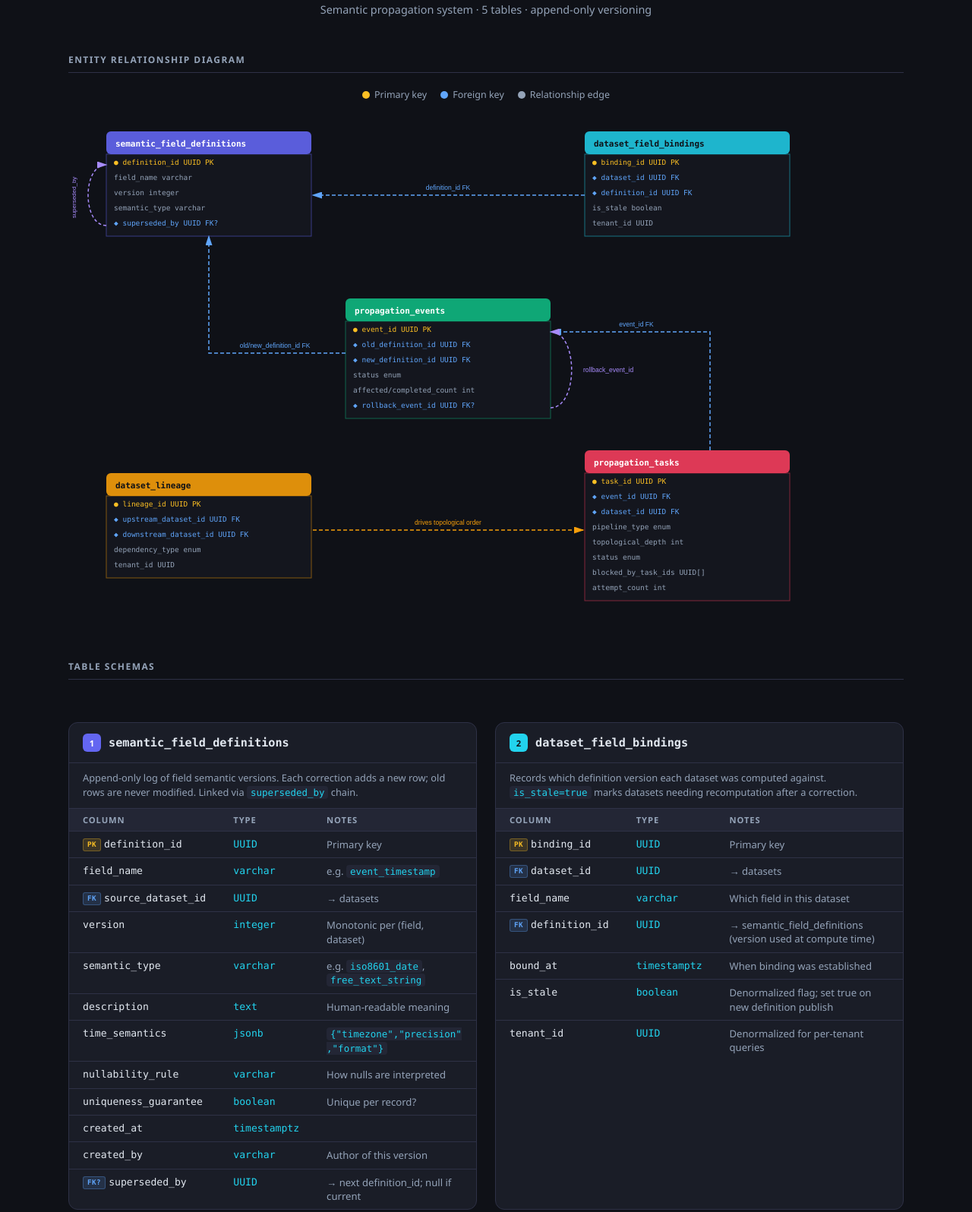
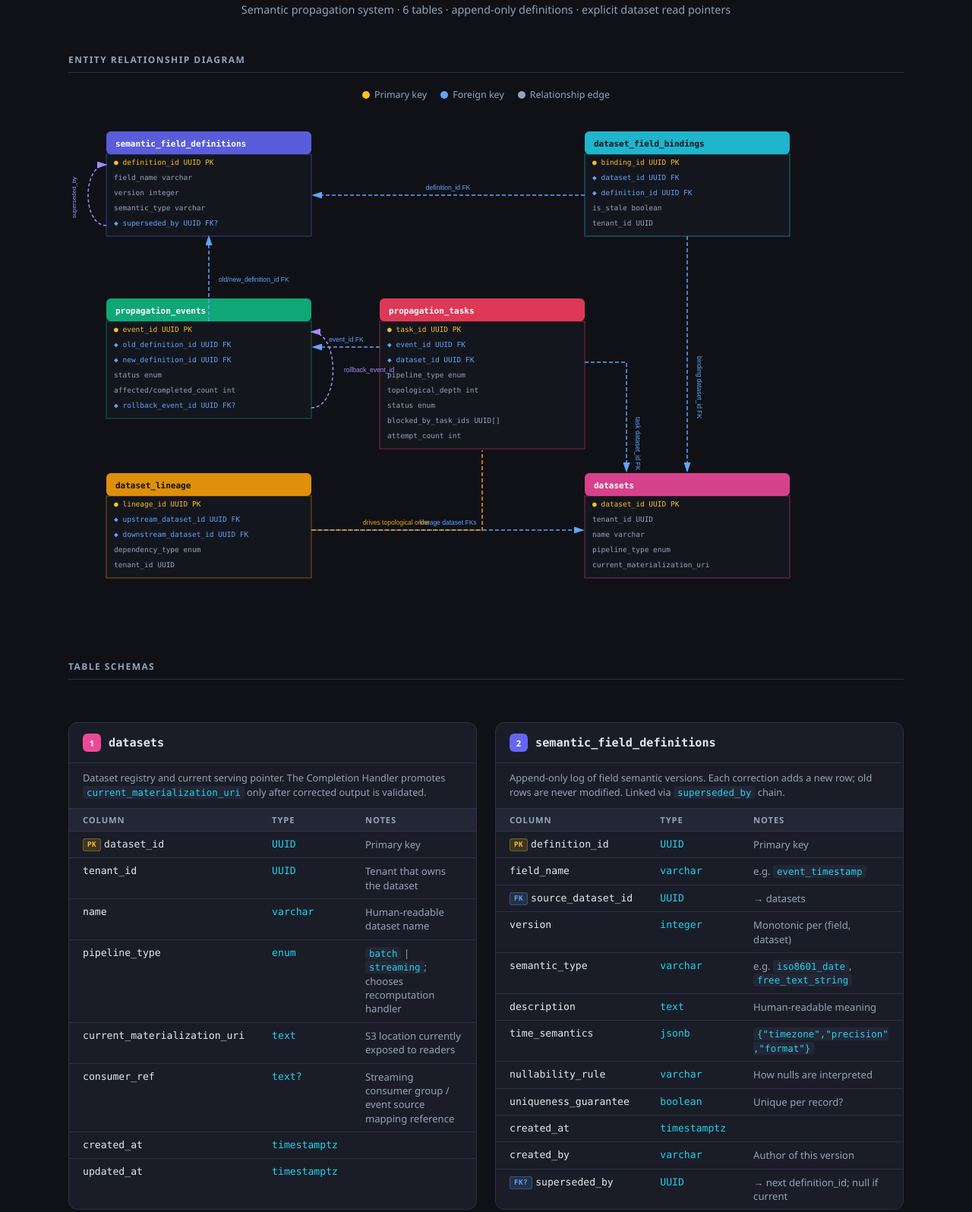
Before and after one commit to nirlevi5/walktrunir, a plain HTML site: page pages/doc1.html in a window 1280 px wide. Shown: the part 126-1722 px from the top of the page at 76% size. Drawn offline with Linux system fonts and the light colour scheme.

Commit message:
Refactor documentation to clarify dataset handling and update flow processes
- Updated references to "Streaming Control Plane" to reflect changes in processing steps from "pause → drain → replay → resume" to "pause → drain → backfill → resume".
- Revised descriptions in the Aurora PostgreSQL section to include the promotion of read pointers and updates to dataset_field_bindings.
- Enhanced the explanation of the Lambda: DAG Traversal process to include joining datasets for pipeline type.
- Clarified the streaming control process in the flow documentation to emphasize the use of historical backfill instead of replay.
- Adjusted the completion handler documentation to highlight the atomic promotion of datasets.current_materialization_uri.
- Updated the failed flow illustration to specify the untouched datasets serving pointer during failures.
- Corrected the success flow illustration to include all six metadata tables and their transitions.
- Revised the index page to accurately reflect the number of tables involved in the data models.

```diff
--- a/pages/doc1.html
+++ b/pages/doc1.html
@@ -120,6 +120,7 @@
     .c3 { background: var(--accent3); }
     .c4 { background: var(--accent4); }
     .c5 { background: var(--accent5); }
+    .c6 { background: #ec4899; }
 
     @media (max-width: 700px) {
       .erd-container { margin-bottom: 36px; }
@@ -137,7 +138,7 @@
 <div class="page-content">
 
 <h1>Document 1 — Data Models</h1>
-<p class="subtitle">Semantic propagation system · 5 tables · append-only versioning</p>
+<p class="subtitle">Semantic propagation system · 6 tables · append-only definitions · explicit dataset read pointers</p>
 
 <!-- ──────────────── ERD ──────────────── -->
 <div class="erd-container">
@@ -184,15 +185,28 @@
       <text x="690" y="144" font-size="9.5" font-family="Consolas,monospace" fill="#94a3b8">  tenant_id           UUID</text>
 
       <!-- T4: propagation_events -->
-      <rect x="365" y="240" width="270" height="30" rx="6" fill="#10b981" opacity="0.9"/>
-      <text x="377" y="260" font-size="11" font-weight="700" font-family="Consolas,monospace" fill="white">propagation_events</text>
-      <rect x="365" y="270" width="270" height="128" fill="#1a1d27" stroke="#10b981" stroke-width="1" opacity="0.5"/>
-      <text x="375" y="284" font-size="9.5" font-family="Consolas,monospace" fill="#fbbf24">● event_id               UUID PK</text>
-      <text x="375" y="304" font-size="9.5" font-family="Consolas,monospace" fill="#60a5fa">◆ old_definition_id       UUID FK</text>
-      <text x="375" y="324" font-size="9.5" font-family="Consolas,monospace" fill="#60a5fa">◆ new_definition_id       UUID FK</text>
-      <text x="375" y="344" font-size="9.5" font-family="Consolas,monospace" fill="#94a3b8">  status                   enum</text>
-      <text x="375" y="364" font-size="9.5" font-family="Consolas,monospace" fill="#94a3b8">  affected/completed_count int</text>
-      <text x="375" y="384" font-size="9.5" font-family="Consolas,monospace" fill="#60a5fa">◆ rollback_event_id       UUID FK?</text>
+      <rect x="50" y="240" width="270" height="30" rx="6" fill="#10b981" opacity="0.9"/>
+      <text x="62" y="260" font-size="11" font-weight="700" font-family="Consolas,monospace" fill="white">propagation_events</text>
+      <rect x="50" y="270" width="270" height="128" fill="#1a1d27" stroke="#10b981" stroke-width="1" opacity="0.5"/>
+      <text x="60" y="284" font-size="9.5" font-family="Consolas,monospace" fill="#fbbf24">● event_id               UUID PK</text>
+      <text x="60" y="304" font-size="9.5" font-family="Consolas,monospace" fill="#60a5fa">◆ old_definition_id       UUID FK</text>
+      <text x="60" y="324" font-size="9.5" font-family="Consolas,monospace" fill="#60a5fa">◆ new_definition_id       UUID FK</text>
+      <text x="60" y="344" font-size="9.5" font-family="Consolas,monospace" fill="#94a3b8">  status                   enum</text>
+      <text x="60" y="364" font-size="9.5" font-family="Consolas,monospace" fill="#94a3b8">  affected/completed_count int</text>
+      <text x="60" y="384" font-size="9.5" font-family="Consolas,monospace" fill="#60a5fa">◆ rollback_event_id       UUID FK?</text>
+
+      <!-- T5: propagation_tasks -->
+      <rect x="410" y="240" width="270" height="30" rx="6" fill="#f43f5e" opacity="0.9"/>
+      <text x="422" y="260" font-size="11" font-weight="700" font-family="Consolas,monospace" fill="white">propagation_tasks</text>
+      <rect x="410" y="270" width="270" height="168" fill="#1a1d27" stroke="#f43f5e" stroke-width="1" opacity="0.5"/>
+      <text x="420" y="284" font-size="9.5" font-family="Consolas,monospace" fill="#fbbf24">● task_id              UUID PK</text>
+      <text x="420" y="304" font-size="9.5" font-family="Consolas,monospace" fill="#60a5fa">◆ event_id             UUID FK</text>
+      <text x="420" y="324" font-size="9.5" font-family="Consolas,monospace" fill="#60a5fa">◆ dataset_id           UUID FK</text>
+      <text x="420" y="344" font-size="9.5" font-family="Consolas,monospace" fill="#94a3b8">  pipeline_type          enum</text>
+      <text x="420" y="364" font-size="9.5" font-family="Consolas,monospace" fill="#94a3b8">  topological_depth      int</text>
+      <text x="420" y="384" font-size="9.5" font-family="Consolas,monospace" fill="#94a3b8">  status                 enum</text>
+      <text x="420" y="404" font-size="9.5" font-family="Consolas,monospace" fill="#94a3b8">  blocked_by_task_ids    UUID[]</text>
+      <text x="420" y="424" font-size="9.5" font-family="Consolas,monospace" fill="#94a3b8">  attempt_count          int</text>
 
       <!-- T3: dataset_lineage -->
       <rect x="50" y="470" width="270" height="30" rx="6" fill="#f59e0b" opacity="0.9"/>
@@ -204,18 +218,15 @@
       <text x="60" y="574" font-size="9.5" font-family="Consolas,monospace" fill="#94a3b8">  dependency_type          enum</text>
       <text x="60" y="594" font-size="9.5" font-family="Consolas,monospace" fill="#94a3b8">  tenant_id                UUID</text>
 
-      <!-- T5: propagation_tasks -->
-      <rect x="680" y="440" width="270" height="30" rx="6" fill="#f43f5e" opacity="0.9"/>
-      <text x="692" y="460" font-size="11" font-weight="700" font-family="Consolas,monospace" fill="white">propagation_tasks</text>
-      <rect x="680" y="470" width="270" height="168" fill="#1a1d27" stroke="#f43f5e" stroke-width="1" opacity="0.5"/>
-      <text x="690" y="484" font-size="9.5" font-family="Consolas,monospace" fill="#fbbf24">● task_id              UUID PK</text>
-      <text x="690" y="504" font-size="9.5" font-family="Consolas,monospace" fill="#60a5fa">◆ event_id             UUID FK</text>
-      <text x="690" y="524" font-size="9.5" font-family="Consolas,monospace" fill="#60a5fa">◆ dataset_id           UUID FK</text>
-      <text x="690" y="544" font-size="9.5" font-family="Consolas,monospace" fill="#94a3b8">  pipeline_type          enum</text>
-      <text x="690" y="564" font-size="9.5" font-family="Consolas,monospace" fill="#94a3b8">  topological_depth      int</text>
-      <text x="690" y="584" font-size="9.5" font-family="Consolas,monospace" fill="#94a3b8">  status                 enum</text>
-      <text x="690" y="604" font-size="9.5" font-family="Consolas,monospace" fill="#94a3b8">  blocked_by_task_ids    UUID[]</text>
-      <text x="690" y="624" font-size="9.5" font-family="Consolas,monospace" fill="#94a3b8">  attempt_count          int</text>
+      <!-- T0: datasets -->
+      <rect x="680" y="470" width="270" height="30" rx="6" fill="#ec4899" opacity="0.9"/>
+      <text x="692" y="490" font-size="11" font-weight="700" font-family="Consolas,monospace" fill="white">datasets</text>
+      <rect x="680" y="500" width="270" height="108" fill="#1a1d27" stroke="#ec4899" stroke-width="1" opacity="0.5"/>
+      <text x="690" y="514" font-size="9.5" font-family="Consolas,monospace" fill="#fbbf24">● dataset_id          UUID PK</text>
+      <text x="690" y="534" font-size="9.5" font-family="Consolas,monospace" fill="#94a3b8">  tenant_id           UUID</text>
+      <text x="690" y="554" font-size="9.5" font-family="Consolas,monospace" fill="#94a3b8">  name                varchar</text>
+      <text x="690" y="574" font-size="9.5" font-family="Consolas,monospace" fill="#94a3b8">  pipeline_type       enum</text>
+      <text x="690" y="594" font-size="9.5" font-family="Consolas,monospace" fill="#94a3b8">  current_materialization_uri</text>
 
       <!-- ARROWS -->
       <!-- 1: T2 → T1  definition_id FK -->
@@ -223,6 +234,24 @@
             stroke="#60a5fa" stroke-width="1.5" stroke-dasharray="5,3"
             marker-end="url(#arr-blue)"/>
       <text x="500" y="97" font-size="8.5" fill="#60a5fa" text-anchor="middle" font-family="sans-serif">definition_id FK</text>
+
+      <!-- dataset FKs -->
+      <path d="M 815,158 L 815,468"
+            stroke="#60a5fa" stroke-width="1.5" stroke-dasharray="5,3"
+            fill="none" marker-end="url(#arr-blue)"/>
+      <text x="828" y="316" font-size="8.5" fill="#60a5fa" text-anchor="start" font-family="sans-serif"
+            transform="rotate(90 828 316)">binding dataset_id FK</text>
+
+      <path d="M 680,324 L 735,324 L 735,468"
+            stroke="#60a5fa" stroke-width="1.5" stroke-dasharray="5,3" fill="none"
+            marker-end="url(#arr-blue)"/>
+      <text x="747" y="396" font-size="8.5" fill="#60a5fa" text-anchor="start" font-family="sans-serif"
+            transform="rotate(90 747 396)">task dataset_id FK</text>
+
+      <line x1="322" y1="545" x2="678" y2="545"
+            stroke="#60a5fa" stroke-width="1.5" stroke-dasharray="5,3" fill="none"
+            marker-end="url(#arr-blue)"/>
+      <text x="500" y="538" font-size="8.5" fill="#60a5fa" text-anchor="middle" font-family="sans-serif">lineage dataset FKs</text>
 
       <!-- 2: T1 self-ref superseded_by -->
       <path d="M 50,144 C 18,144 18,64 50,64"
@@ -232,28 +261,27 @@
             transform="rotate(-90 10 107)">superseded_by</text>
 
       <!-- 3: T4 → T1  old/new_definition_id FK -->
-      <path d="M 365,312 L 185,312 L 185,158"
+      <path d="M 185,270 L 185,158"
             stroke="#60a5fa" stroke-width="1.5" stroke-dasharray="5,3" fill="none"
             marker-end="url(#arr-blue)"/>
-      <text x="272" y="305" font-size="8.5" fill="#60a5fa" text-anchor="middle" font-family="sans-serif">old/new_definition_id FK</text>
+      <text x="198" y="218" font-size="8.5" fill="#60a5fa" text-anchor="start" font-family="sans-serif">old/new_definition_id FK</text>
 
       <!-- 4: T5 → T4  event_id FK -->
-      <path d="M 845,440 L 845,284 L 637,284"
+      <line x1="410" y1="304" x2="322" y2="304"
             stroke="#60a5fa" stroke-width="1.5" stroke-dasharray="5,3" fill="none"
             marker-end="url(#arr-blue)"/>
-      <text x="748" y="277" font-size="8.5" fill="#60a5fa" text-anchor="middle" font-family="sans-serif">event_id FK</text>
+      <text x="366" y="297" font-size="8.5" fill="#60a5fa" text-anchor="middle" font-family="sans-serif">event_id FK</text>
 
       <!-- 5: T4 self-ref rollback_event_id -->
-      <path d="M 635,384 C 672,384 672,284 635,284"
+      <path d="M 320,384 C 358,384 358,284 320,284"
             stroke="#a78bfa" stroke-width="1.5" stroke-dasharray="4,3" fill="none"
             marker-end="url(#arr-purple)"/>
-      <text x="678" y="337" font-size="8.5" fill="#a78bfa" text-anchor="start" font-family="sans-serif">rollback_event_id</text>
+      <text x="363" y="337" font-size="8.5" fill="#a78bfa" text-anchor="start" font-family="sans-serif">rollback_event_id</text>
 
       <!-- 6: T3 → T5  drives topological order -->
-      <line x1="322" y1="545" x2="678" y2="545"
-            stroke="#f59e0b" stroke-width="1.5" stroke-dasharray="5,3"
-            marker-end="url(#arr-amber)"/>
-      <text x="500" y="538" font-size="8.5" fill="#f59e0b" text-anchor="middle" font-family="sans-serif">drives topological order</text>
+      <path d="M 320,545 L 545,545 L 545,440"
+            stroke="#f59e0b" stroke-width="1.5" stroke-dasharray="5,3" fill="none"/>
+      <text x="432" y="538" font-size="8.5" fill="#f59e0b" text-anchor="middle" font-family="sans-serif">drives topological order</text>
     </svg>
   </div>
 </div>
@@ -268,7 +296,29 @@
   <!-- Table 1 -->
   <div class="card">
     <div class="card-header">
-      <div class="card-number c1" style="color:white">1</div>
+      <div class="card-number c6" style="color:white">1</div>
+      <div class="card-title">datasets</div>
+    </div>
+    <div class="card-purpose">Dataset registry and current serving pointer. The Completion Handler promotes <code>current_materialization_uri</code> only after corrected output is validated.</div>
+    <table class="schema">
+      <thead><tr><th>Column</th><th>Type</th><th>Notes</th></tr></thead>
+      <tbody>
+        <tr><td class="col-name"><span class="badge pk">PK</span>dataset_id</td><td class="col-type">UUID</td><td class="col-notes">Primary key</td></tr>
+        <tr><td class="col-name">tenant_id</td><td class="col-type">UUID</td><td class="col-notes">Tenant that owns the dataset</td></tr>
+        <tr><td class="col-name">name</td><td class="col-type">varchar</td><td class="col-notes">Human-readable dataset name</td></tr>
+        <tr><td class="col-name">pipeline_type</td><td class="col-type">enum</td><td class="col-notes"><code>batch</code> | <code>streaming</code>; chooses recomputation handler</td></tr>
+        <tr><td class="col-name">current_materialization_uri</td><td class="col-type">text</td><td class="col-notes">S3 location currently exposed to readers</td></tr>
+        <tr><td class="col-name">consumer_ref</td><td class="col-type">text?</td><td class="col-notes">Streaming consumer group / event source mapping reference</td></tr>
+        <tr><td class="col-name">created_at</td><td class="col-type">timestamptz</td><td class="col-notes"></td></tr>
+        <tr><td class="col-name">updated_at</td><td class="col-type">timestamptz</td><td class="col-notes"></td></tr>
+      </tbody>
+    </table>
+  </div>
+
+  <!-- Table 2 -->
+  <div class="card">
+    <div class="card-header">
+      <div class="card-number c1" style="color:white">2</div>
       <div class="card-title">semantic_field_definitions</div>
     </div>
     <div class="card-purpose">Append-only log of field semantic versions. Each correction adds a new row; old rows are never modified. Linked via <code>superseded_by</code> chain.</div>
@@ -291,10 +341,10 @@
     </table>
   </div>
 
-  <!-- Table 2 -->
+  <!-- Table 3 -->
   <div class="card">
     <div class="card-header">
-      <div class="card-number c2" style="color:#0f1117">2</div>
+      <div class="card-number c2" style="color:#0f1117">3</div>
       <div class="card-title">dataset_field_bindings</div>
     </div>
     <div class="card-purpose">Records which definition version each dataset was computed against. <code>is_stale=true</code> marks datasets needing recomputation after a correction.</div>
@@ -312,10 +362,10 @@
     </table>
   </div>
 
-  <!-- Table 3 -->
+  <!-- Table 4 -->
   <div class="card">
     <div class="card-header">
-      <div class="card-number c3" style="color:#0f1117">3</div>
+      <div class="card-number c3" style="color:#0f1117">4</div>
       <div class="card-title">dataset_lineage</div>
     </div>
     <div class="card-purpose">One row per upstream → downstream edge in the dependency DAG. BFS/DFS traversal finds the full impact set; topological sort determines safe recomputation order.</div>
@@ -332,10 +382,10 @@
     </table>
   </div>
 
-  <!-- Table 4 -->
+  <!-- Table 5 -->
   <div class="card">
     <div class="card-header">
-      <div class="card-number c4" style="color:white">4</div>
+      <div class="card-number c4" style="color:white">5</div>
       <div class="card-title">propagation_events</div>
     </div>
     <div class="card-purpose">Top-level incident record per semantic correction. Anchors old → new definition, overall progress, and rollback chain. One row per correction.</div>
@@ -356,10 +406,10 @@
     </table>
   </div>
 
-  <!-- Table 5 -->
+  <!-- Table 6 -->
   <div class="card">
     <div class="card-header">
-      <div class="card-number c5" style="color:white">5</div>
+      <div class="card-number c5" style="color:white">6</div>
       <div class="card-title">propagation_tasks</div>
     </div>
     <div class="card-purpose">One row per dataset per propagation event — the atomic work unit. Supports per-task retry, topological ordering, and different handling for batch vs streaming pipelines.</div>
@@ -378,6 +428,8 @@
         <tr><td class="col-name">completed_at</td><td class="col-type">timestamptz?</td><td class="col-notes">Nullable</td></tr>
         <tr><td class="col-name">attempt_count</td><td class="col-type">integer</td><td class="col-notes">Retry tracking</td></tr>
         <tr><td class="col-name">error_message</td><td class="col-type">text?</td><td class="col-notes">Populated on failure</td></tr>
+        <tr><td class="col-name">recompute_reason</td><td class="col-type">enum</td><td class="col-notes"><code>direct_semantic_binding</code> | <code>transitive_downstream</code></td></tr>
+        <tr><td class="col-name">binding_definition_ids_to_update</td><td class="col-type">UUID[]</td><td class="col-notes">Old definitions to replace for directly bound datasets</td></tr>
       </tbody>
     </table>
   </div>
@@ -386,15 +438,16 @@
 
 <!-- ──────────────── EVENT FLOW ──────────────── -->
 <div class="flow-note">
-  <h3>Correction lifecycle — how the 5 tables connect</h3>
+  <h3>Correction lifecycle — how the 6 tables connect</h3>
   <div class="flow-steps">
     <div class="flow-step"><div class="step-num">1</div><span>New row inserted into <code>semantic_field_definitions</code> (the corrected definition).</span></div>
     <div class="flow-step"><div class="step-num">2</div><span>Old row's <code>superseded_by</code> set to the new <code>definition_id</code>.</span></div>
     <div class="flow-step"><div class="step-num">3</div><span>All matching rows in <code>dataset_field_bindings</code> have <code>is_stale = true</code> written in bulk.</span></div>
     <div class="flow-step"><div class="step-num">4</div><span>A <code>propagation_events</code> row is created anchoring old → new definition.</span></div>
     <div class="flow-step"><div class="step-num">5</div><span><code>dataset_lineage</code> DAG is traversed (BFS from stale datasets) to find full transitive impact set.</span></div>
-    <div class="flow-step"><div class="step-num">6</div><span>One <code>propagation_tasks</code> row per affected dataset is bulk-inserted with computed <code>topological_depth</code> and <code>blocked_by_task_ids</code>.</span></div>
-    <div class="flow-step"><div class="step-num">7</div><span>Tasks execute in topological order. Each completion updates <code>dataset_field_bindings</code> (<code>is_stale = false</code>, new <code>definition_id</code>) and increments <code>propagation_events.completed_dataset_count</code>.</span></div>
+    <div class="flow-step"><div class="step-num">6</div><span><code>datasets</code> is joined to copy each affected dataset's <code>pipeline_type</code> into the task plan.</span></div>
+    <div class="flow-step"><div class="step-num">7</div><span>One <code>propagation_tasks</code> row per affected dataset is bulk-inserted with computed <code>topological_depth</code> and <code>blocked_by_task_ids</code>.</span></div>
+    <div class="flow-step"><div class="step-num">8</div><span>Tasks execute in topological order. Each completion promotes <code>datasets.current_materialization_uri</code>; direct semantic bindings are updated to <code>is_stale = false</code> and the new <code>definition_id</code>.</span></div>
   </div>
 </div>
 
```
Also changed, not shown: pages/doc2.html (+13 -11 lines), pages/doc3.html (+10 -9 lines), pages/failed_flow_illustration.html (+2 -1 lines), pages/flow.html (+1 -1 lines), pages/index.html (+2 -2 lines), pages/success_flow_illustration.html (+2 -2 lines), 3 other files.
